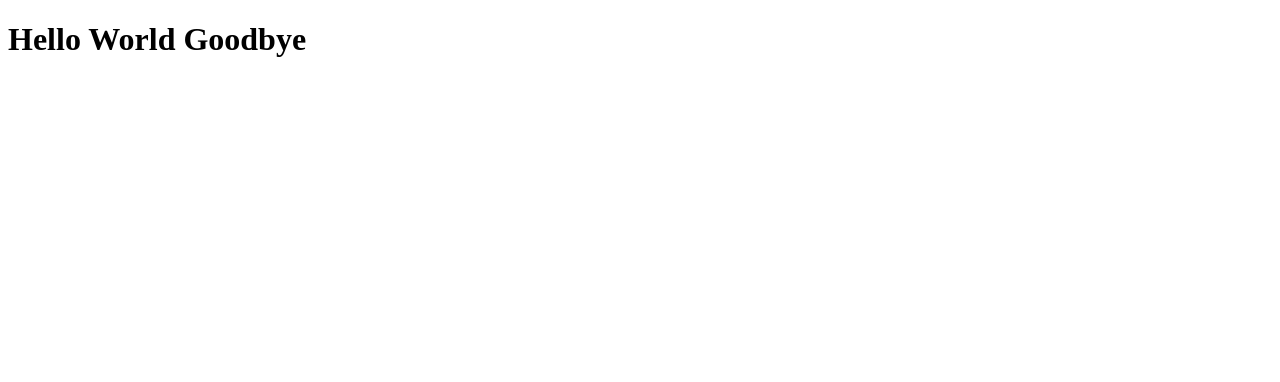
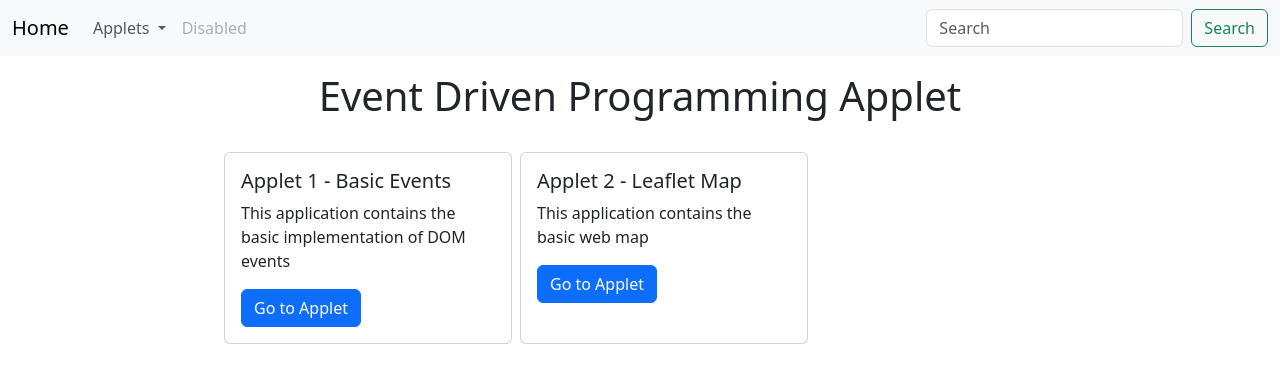
Before and after one commit to ErickJamesRubin/IT24-C, a plain HTML site: page index.html in a window 1280 px wide. Drawn offline with nearby package versions, Linux system fonts and the light colour scheme.

Commit message:
Changes also from this code

```diff
--- a/index.html
+++ b/index.html
@@ -3,9 +3,80 @@
 <head>
     <meta charset="UTF-8">
     <meta name="viewport" content="width=device-width, initial-scale=1.0">
-    <title>My Webpage</title>
+    <link href="https://cdn.jsdelivr.net/npm/bootstrap@5.3.3/dist/css/bootstrap.min.css" rel="stylesheet" integrity="sha384-QWTKZyjpPEjISv5WaRU9OFeRpok6YctnYmDr5pNlyT2bRjXh0JMhjY6hW+ALEwIH" crossorigin="anonymous">
+    <script src="https://cdn.jsdelivr.net/npm/bootstrap@5.3.3/dist/js/bootstrap.bundle.min.js" integrity="sha384-YvpcrYf0tY3lHB60NNkmXc5s9fDVZLESaAA55NDzOxhy9GkcIdslK1eN7N6jIeHz" crossorigin="anonymous"></script>
+    <title>IT24 Resources</title>
+    <style>
+        .applet-flex-container{
+            display:flex;
+            justify-content: center;
+            margin-top: 2rem;
+            width: 80%;
+        }
+
+        .applet-flex-container > div{
+            margin-left: .5rem;
+        }
+
+        .title{
+            margin-top: 1rem;
+            text-align: center;
+        }
+    </style>
 </head>
+
+<nav class="navbar navbar-expand-lg bg-body-tertiary">
+    <div class="container-fluid">
+      <a class="navbar-brand" href="index.html">Home</a>
+      <button class="navbar-toggler" type="button" data-bs-toggle="collapse" data-bs-target="#navbarSupportedContent" aria-controls="navbarSupportedContent" aria-expanded="false" aria-label="Toggle navigation">
+        <span class="navbar-toggler-icon"></span>
+      </button>
+      <div class="collapse navbar-collapse" id="navbarSupportedContent">
+        <ul class="navbar-nav me-auto mb-2 mb-lg-0">
+          <li class="nav-item dropdown">
+            <a class="nav-link dropdown-toggle" href="#" role="button" data-bs-toggle="dropdown" aria-expanded="false">
+              Applets
+            </a>
+            <ul class="dropdown-menu">
+              <li><a class="dropdown-item" href="applet1.html">Applet 1</a></li>
+              <li><a class="dropdown-item" href="applet2.html">Applet 2</a></li>
+            </ul>
+          </li>
+          <li class="nav-item">
+            <a class="nav-link disabled" aria-disabled="true">Disabled</a>
+          </li>
+        </ul>
+        <form class="d-flex" role="search">
+          <input class="form-control me-2" type="search" placeholder="Search" aria-label="Search">
+          <button class="btn btn-outline-success" type="submit">Search</button>
+        </form>
+      </div>
+    </div>
+</nav>
+
 <body>
-    <h1>Hello World Goodbye</h1>
+
+    <h1 class="title">Event Driven Programming Applet</h1>
+    <div class="applet-flex-container">
+        <!--Applet 1 Card-->
+        <div class="card" style="width: 18rem;">
+            <div class="card-body">
+              <h5 class="card-title">Applet 1 - Basic Events </h5>
+              <p class="card-text">This application contains the basic implementation of DOM events</p>
+              <a href="applet-1.html" class="btn btn-primary">Go to Applet</a>
+            </div>
+        </div>
+
+         <!--Applet 2 Card-->
+         <div class="card" style="width: 18rem;">
+          <div class="card-body">
+            <h5 class="card-title">Applet 2 - Leaflet Map</h5>
+            <p class="card-text">This application contains the basic web map</p>
+            <a href="./applet-2.html" class="btn btn-primary">Go to Applet</a>
+          </div>
+        </div>
+
+
+    </div>
 </body>
 </html>
```
